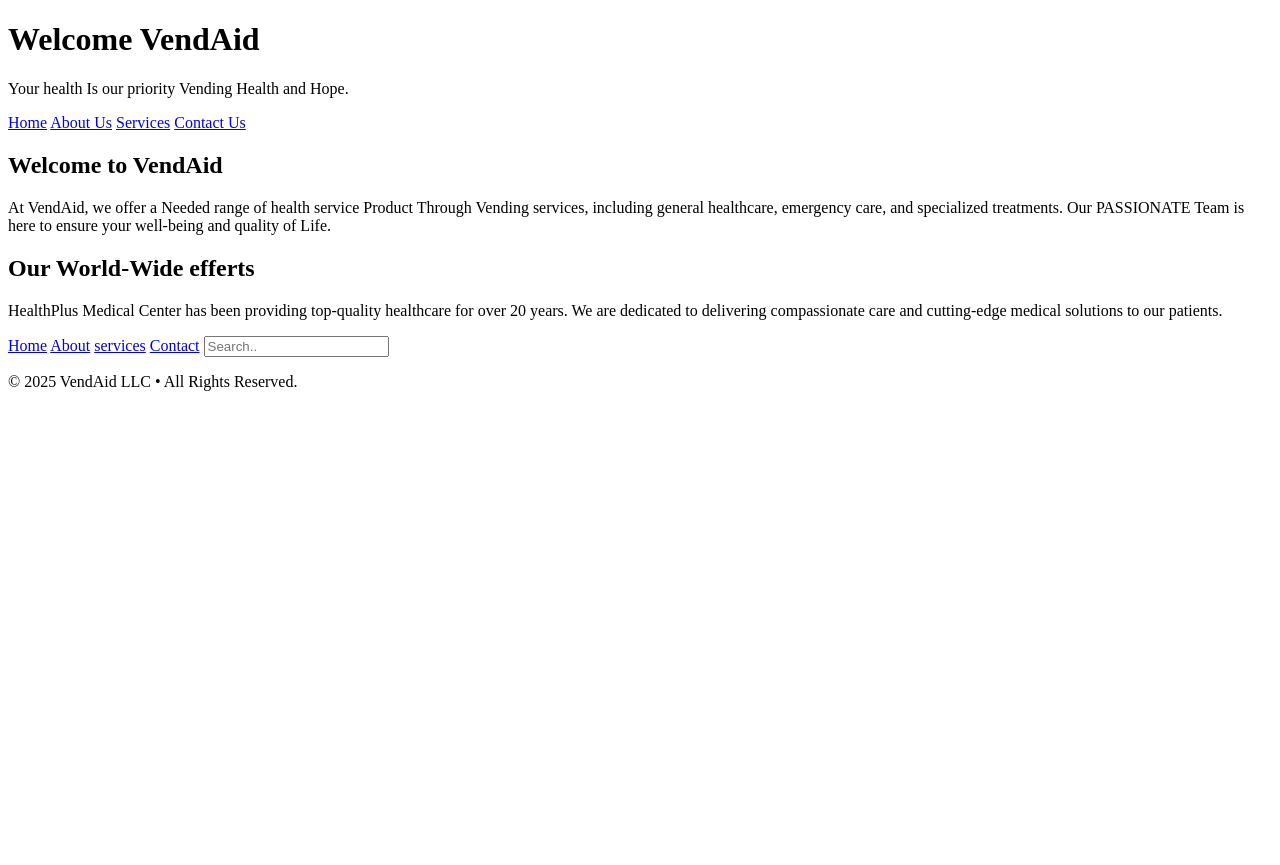
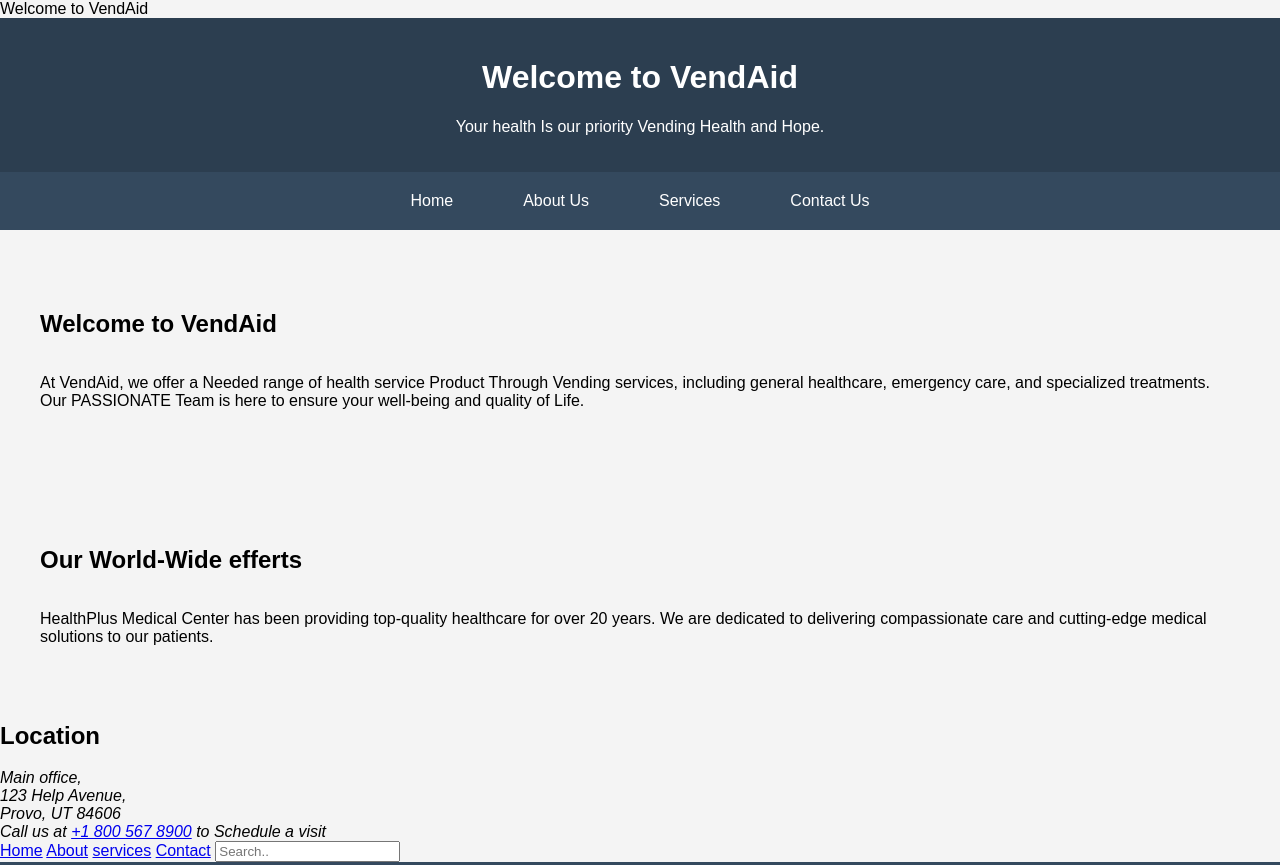
Before and after one commit to NickNich2/dwdd1600, a plain HTML site: page 03hand-coding/index.html in a window 1280 px wide. Shown: the top 865 px of the page. Before the commit the page ends 800 px from the top, so only its background shows below. Drawn offline with Linux system fonts and the light colour scheme.

Commit message:
03hand-coding

```diff
--- /dev/null
+++ b/03hand-coding/VendAid.css
@@ -0,0 +1,58 @@
+body {
+    font-family: Arial, sans-serif;
+    margin: 0;
+    padding: 0;
+    background-color: #f4f4f4;
+}
+
+header {
+    background-color: #2c3e50;
+    color: #fff;
+    padding: 20px;
+    text-align: center;
+}
+
+nav {
+    background-color: #34495e;
+    display: flex;
+    justify-content: center;
+    padding: 10px;
+}
+
+nav a {
+    color: #fff;
+    text-decoration: none;
+    margin: 0 15px;
+    padding: 10px 20px;
+}
+
+nav a:hover {
+    background-color: #1abc9c;
+}
+
+section {
+    padding: 40px;
+    margin: 20px 0;
+}
+
+.container {
+    max-width: 1200px;
+    margin: 0 auto;
+    display: flex;
+    flex-wrap: wrap;
+}
+
+.service {
+    flex: 1;
+    min-width: 250px;
+    padding: 20px;
+    background-color: #ecf0f1;
+    margin: 10px;
+    border-radius: 8px;
+}
+
+footer {
+    background-color: #34495e;
+    color: #fff;
+    text-align: center;
+    padding: 20px;}
--- a/03hand-coding/index.html
+++ b/03hand-coding/index.html
@@ -1,13 +1,22 @@
 <!DOCTYPE html>
 <html lang="en">
 
-
+<head>
+    <meta charset="UTF-8">
+    <meta name="Author" Content="Nicholas Nicholes">
+    <meta name="Description" content="Intro to VendAid">
+    <meta name="viewport" content="width=device-width, initial-scale=1.0">
+    <meta http-equiv="X-UA-Compatible" content="ie=edge">
+    <link rel="stylesheet" href="VendAid.css">
+    <title>welcome to VendAid</title>
+</head>
 
 <body>
 
     <!-- Header -->
+        <span>Welcome to VendAid</span>
     <header>
-        <h1>Welcome VendAid</h1>
+        <h1>Welcome to VendAid</h1>
         <p>Your health Is our priority Vending Health and Hope.</p>
     </header>
 
@@ -39,6 +48,14 @@
         </div>
     </section>
 
+    <h2>Location</h2>
+    <address>
+        Main office,<br>
+        123 Help Avenue, <br>
+        Provo, UT 84606<br>
+        Call us at <a href="tel:+1 800 567 8900">+1 800 567 8900</a> to Schedule a visit
+    </address>
+
     <!-- Image Section -->
 
     <!-- Search Section -->
```
Also changed, not shown: 03hand-coding/Aboutus.html (+25 -7 lines).
